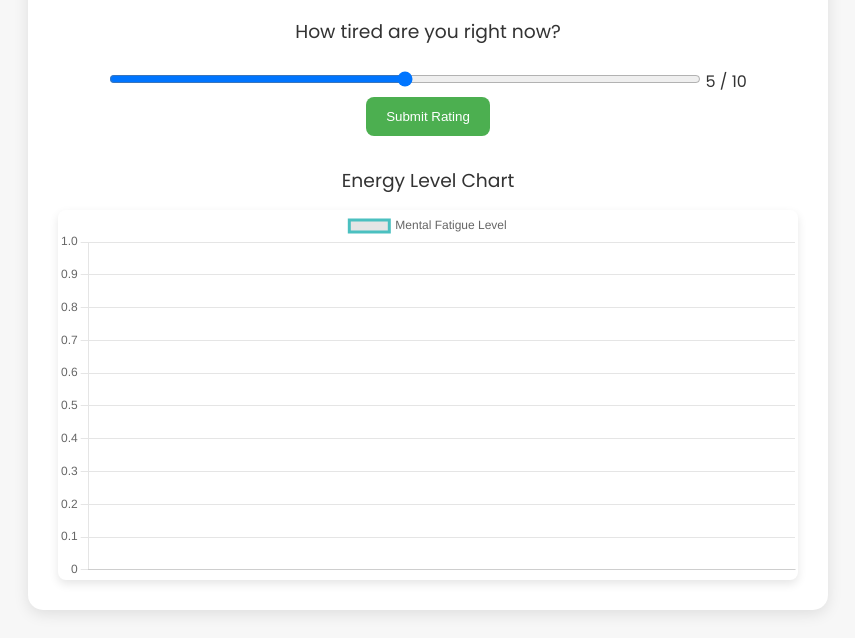
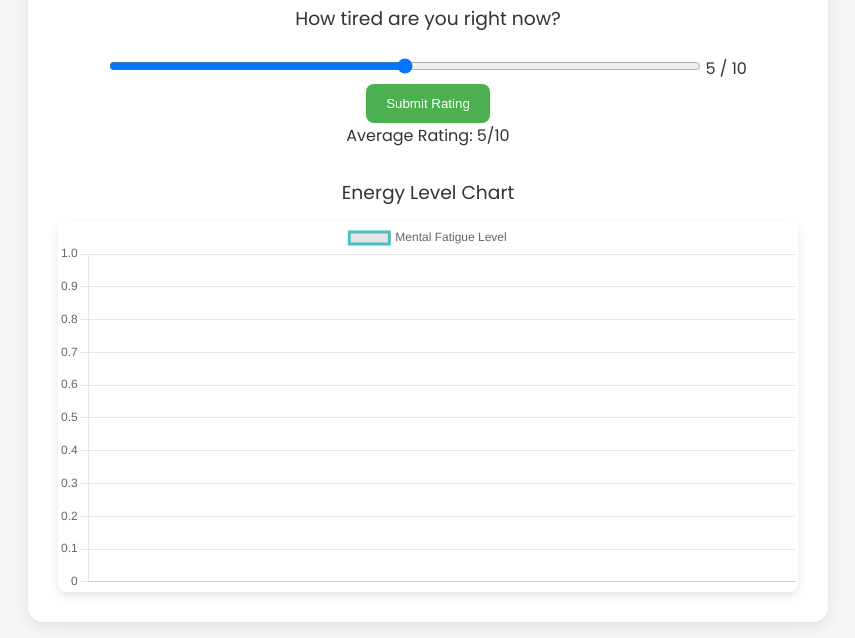
Before and after one commit to TEWave/Adenosine, a plain HTML site: page index.html in a window 1280 px wide. Shown: the part 162-800 px from the top of the page, without its empty margins (212-1067 px from the left). Drawn offline with nearby package versions, Linux system fonts and the light colour scheme.

Commit message:
Update index.html

```diff
--- a/index.html
+++ b/index.html
@@ -17,6 +17,7 @@
             <input type="range" id="fatigueRating" min="0" max="10" step="1">
             <span id="ratingValue">5</span> / 10
             <button onclick="submitRating()">Submit Rating</button>
+            <p id="averageRating">Average Rating: 5/10</p> <!-- New average rating display -->
         </div>
 
         <div class="chart">
```
